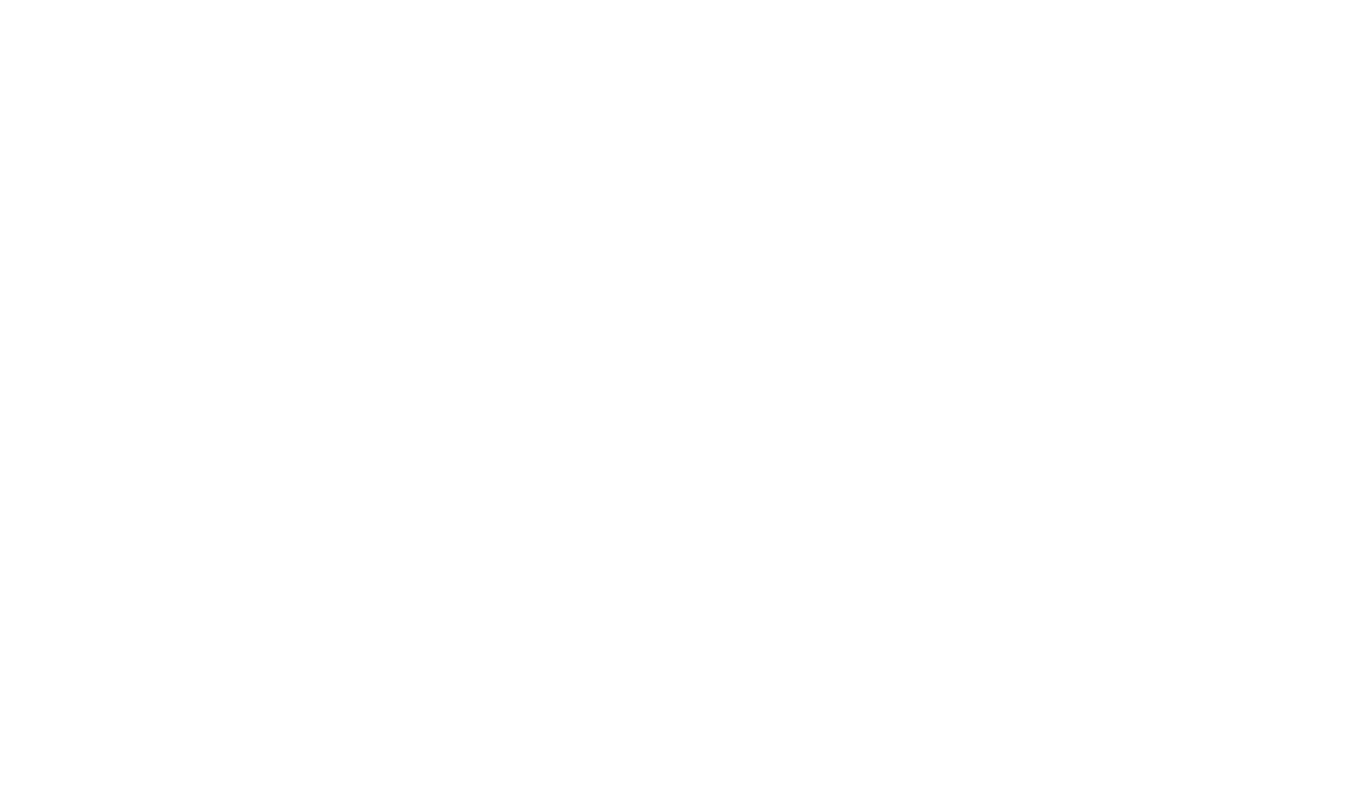
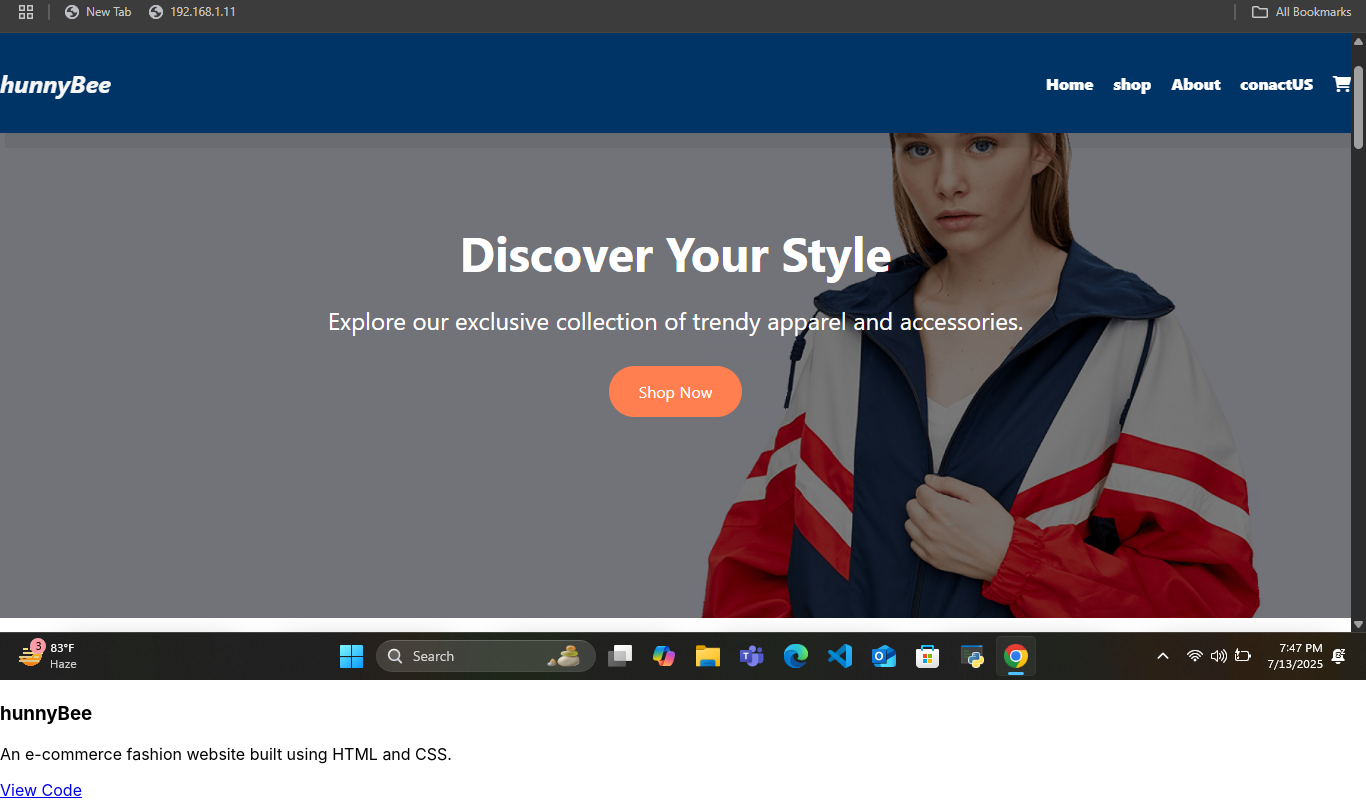
Before and after one commit to yahoowecanwork2/-neha-portfolio, a React (Create React App) app: page / in a window 1280 px wide. Shown: the part 1382-2182 px from the top of the page, 1366 px wide, since content can reach past the window. Before the commit the page ends 1225 px from the top, so only its background shows below. Built offline with nearby package versions, Linux system fonts and the light colour scheme.

Commit message:
add project section

```diff
--- a/src/App.jsx
+++ b/src/App.jsx
@@ -1,6 +1,7 @@
 import About from "./components/about";
 import Hero from "./components/hero";
 import Navbar from "./components/navabar";
+import Project from "./components/Projects";
 
 
 
@@ -10,6 +11,7 @@ function App() {
       <Navbar />
       <Hero />
       <About />
+      <Project />
     </div>
   )
 }
--- /dev/null
+++ b/src/components/Projects.jsx
@@ -0,0 +1,23 @@
+// import './Project.css';
+import React from 'react';
+import hunnyBeeImg from '../imagines/Screenshot 2025-07-13 194740.png';
+
+
+function Project() {
+    return (
+        <section className="projects" id="projects">
+            <h2>My Projects</h2>
+            <div className="project-list">
+                <div className="project-card">
+                    <img src={hunnyBeeImg} alt="hunnyBee" />
+                    <h3>hunnyBee</h3>
+                    <p>An e-commerce fashion website built using HTML and CSS.</p>
+                    <a href="https://github.com/yahoowecanwork2/hunnyBee" target="_blank" rel="noreferrer">View Code</a>
+                </div>
+
+            </div>
+        </section>
+    )
+}
+
+export default Project;
--- a/src/components/about.css
+++ b/src/components/about.css
@@ -12,6 +12,8 @@
 
 .about p {
     font-size: 18px;
+
+
     color: #555;
     max-width: 800px;
     margin: 10px auto;
```
Also changed, not shown: src/components/Projects.css (added), src/imagines/Screenshot 2025-07-13 194740.png (added).
